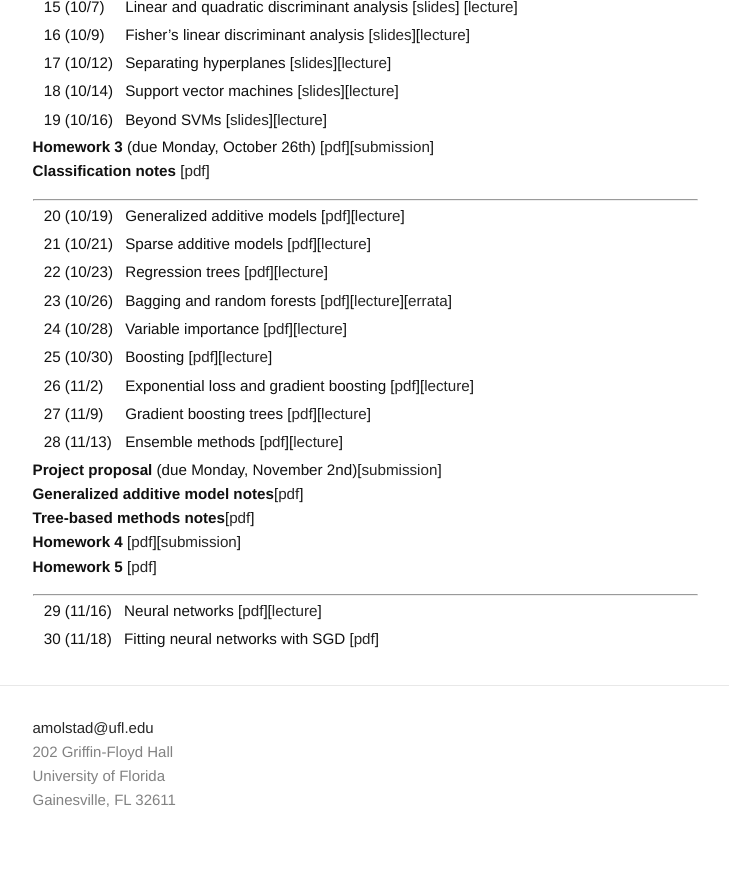
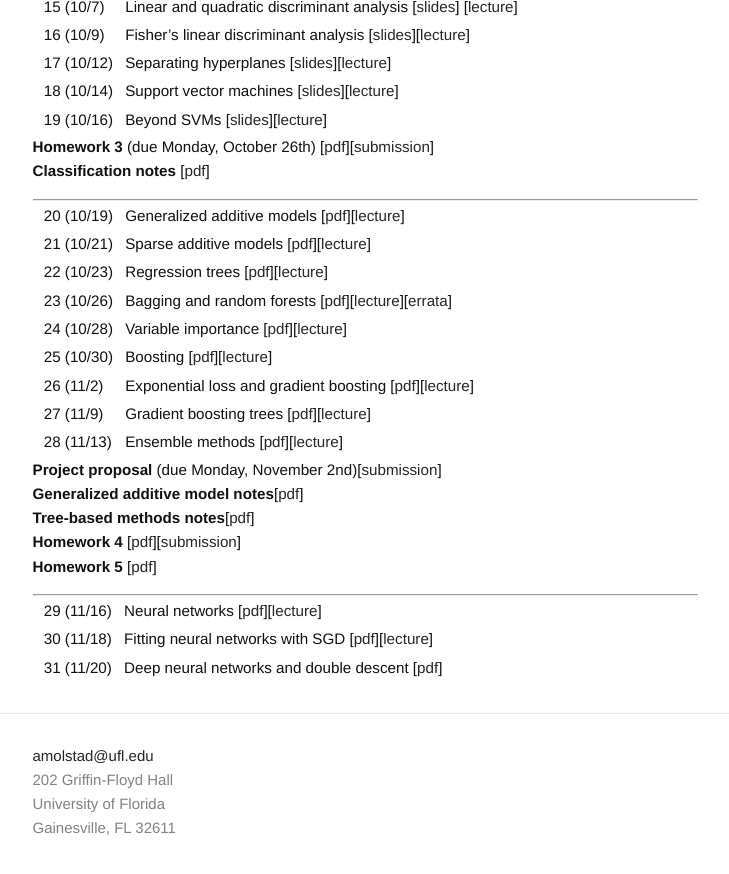
Before and after one commit to ajmolstad/ajmolstad.github.io, a Jekyll site: the page built from F20_STA7934.md, in a window 1280 px wide and 900 px high, scrolled down 835 px. Shown: the top 874 px of the window, without its empty margins (275-1004 px from the left). Built offline with Jekyll 4.4.1, drawn with Linux system fonts in a browser that asks for light colours.

Commit message:
Update F20_STA7934.md

```diff
--- a/F20_STA7934.md
+++ b/F20_STA7934.md
@@ -76,4 +76,5 @@ Note that you must be logged into your UFL eLearning account to access course ma
 ---------------
 
 || 29 (11/16) || Neural networks [[pdf](https://ufl.instructure.com/files/54633127/download?download_frd=1)][[lecture](https://ufl.instructure.com/courses/412309/files?preview=54710019)]||
-|| 30 (11/18) || Fitting neural networks with SGD [[pdf](https://ufl.instructure.com/files/54710009/download?download_frd=1)] ||
+|| 30 (11/18) || Fitting neural networks with SGD [[pdf](https://ufl.instructure.com/files/54786477/download?download_frd=1)][[lecture](https://ufl.instructure.com/courses/412309/files?preview=54786425)] ||
+|| 31 (11/20) || Deep neural networks and double descent [[pdf](https://ufl.instructure.com/files/54786486/download?download_frd=1)] ||
```
